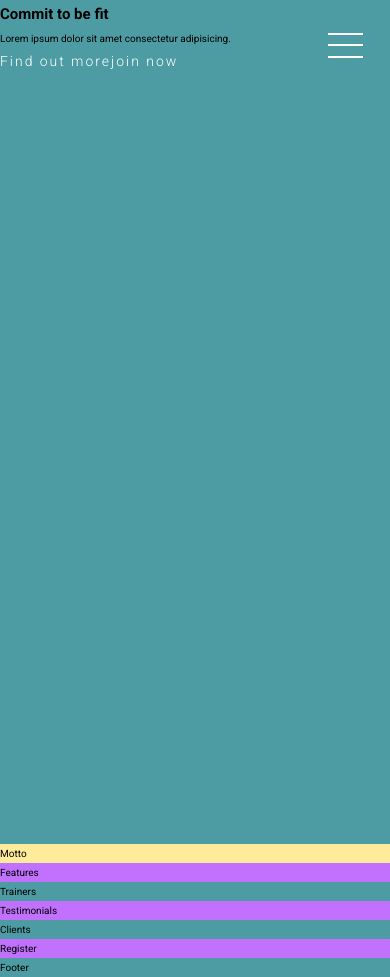
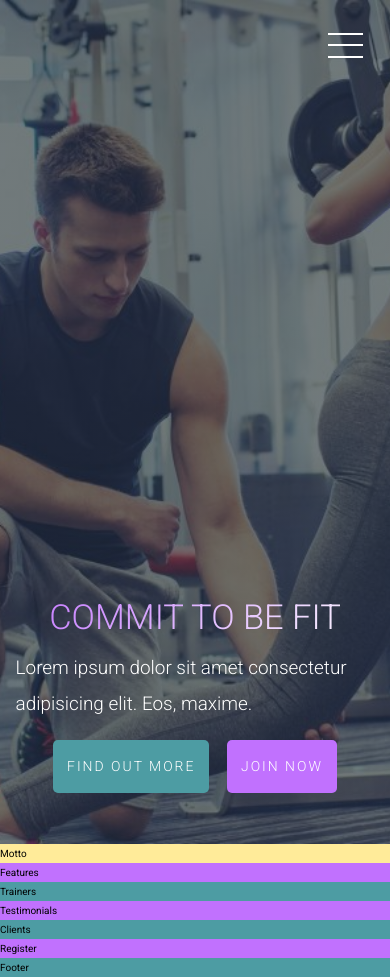
Before and after one commit to joepasss/sass_study, a React (Create React App) app in the folder gym/: page / in a window 390 px wide. Built offline with nearby package versions, Linux system fonts and the light colour scheme.

Commit message:
Showcase desktop version desigin (no media queries)

```diff
--- a/gym/src/sections/showcase/Showcase.tsx
+++ b/gym/src/sections/showcase/Showcase.tsx
@@ -6,7 +6,7 @@ export const Showcase: FC = () => {
       <div className='showcase__content'>
         <h1 className='showcase__content--title'>Commit to be fit</h1>
         <p className='showcase__content--para'>
-          Lorem ipsum dolor sit amet consectetur adipisicing.
+          Lorem ipsum dolor sit amet consectetur adipisicing elit. Eos, maxime.
         </p>
         <div className='showcase__content--links'>
           <a href='#!'>Find out more</a>
--- a/gym/src/sections/showcase/_showcase.scss
+++ b/gym/src/sections/showcase/_showcase.scss
@@ -1,4 +1,109 @@
-section.showcase {
-  background-color: var(--color-tertiary);
+.showcase {
   grid-column: container-start / container-end;
+  background-image: linear-gradient(
+      var(--color-tertiary-m),
+      var(--color-tertiary-m)
+    ),
+    url('../../img/showcase/showcase-bg.jpg');
+
+  @extend %bg;
+  @extend %sec-padding;
+
+  display: flex;
+  justify-content: center;
+  align-items: flex-end;
+
+  &__content {
+    display: flex;
+    flex-direction: column;
+
+    &--title {
+      text-align: center;
+      font-size: font-size(large);
+      font-weight: font-weight(light);
+      background-image: linear-gradient(
+        135deg,
+        var(--color-secondary),
+        var(--color-quinary)
+      );
+
+      -webkit-background-clip: text;
+      background-clip: text;
+
+      -webkit-text-fill-color: transparent;
+      text-transform: uppercase;
+    }
+
+    &--para {
+      font-size: font-size(regular);
+      font-weight: font-weight(light);
+      margin-bottom: calc(1rem + 2vw);
+      color: var(--color-quinary);
+    }
+
+    &--links {
+      display: flex;
+      justify-content: center;
+
+      a:link,
+      a:visited {
+        font-size: font-size(small);
+        padding: calc(0.5rem + 1vh) calc(1rem + 1vw);
+        text-transform: uppercase;
+        position: relative;
+        border-radius: 0.5rem;
+        z-index: 1;
+        transition: all 0.5 ease-in-out;
+      }
+
+      a:link:first-child,
+      a:visited:first-child {
+        background-color: var(--color-tertiary);
+        border: 0.2rem solid --color-tertiary;
+        color: var(--color-quinary);
+        margin-right: calc(1rem + 2vw);
+      }
+
+      a:link:last-child,
+      a:visited:last-child {
+        background-color: var(--color-secondary);
+        border: 0.2rem solid --color-secondary;
+        color: var(--color-quinary);
+      }
+
+      a:link:first-child::before,
+      a:visited:first-child::before,
+      a:link:last-child::before,
+      a:visited:last-child::before {
+        content: '';
+        position: absolute;
+        top: 0;
+        left: 0;
+        height: 100%;
+        width: 100%;
+        background-color: var(--color-quinary);
+        border-radius: inherit;
+        z-index: -1;
+        transform: scale(0);
+        transition: all 0.5s ease-in-out;
+      }
+
+      a:hover:first-child::before,
+      a:active:first-child::before,
+      a:hover:last-child::before,
+      a:active:last-child::before {
+        transform: scale(1);
+      }
+
+      a:hover:first-child,
+      a:active:first-child {
+        color: var(--color-secondary);
+      }
+
+      a:hover:last-child,
+      a:active:last-child {
+        color: var(--color-tertiary);
+      }
+    }
+  }
 }
--- a/gym/src/styles/main-style.scss
+++ b/gym/src/styles/main-style.scss
@@ -10,6 +10,10 @@
   @media screen and (max-width: break-point(tablet)) {
     @content;
   }
+}
+
+::selection {
+  background-color: rgba(0, 0, 0, 0.3);
 }
 
 @import './reset';
@@ -27,6 +31,46 @@
 @import '../sections/register/register';
 @import '../sections/footer/footer';
 
+// Placeholder Styles
+// Background Properties
+%bg {
+  background-size: cover;
+  background-repeat: no-repeat;
+  background-position: center;
+}
+
+// Section Padding
+%sec-padding {
+  padding: 6vh 4vw;
+}
+
+// Section Heading (h2)
+%sec-heading {
+  font-size: font-size(medium);
+  font-weight: font-weight(light);
+  letter-spacing: 0.2rem;
+  color: var(--color-quinary);
+}
+
+// Section Paragraphs (p)
+%sec-para {
+  font-size: font-size(small);
+  color: var(--color-quinary);
+  font-family: $font-balsamiq;
+  letter-spacing: 0.2rem;
+}
+
+// Section h3
+%sec-h3 {
+  font-size: font-size(small);
+  color: var(--color-quinary);
+}
+
+// Section h4
+%sec-h4 {
+  color: var(--color-quinary);
+}
+
 // Dark Mode Smooth Transition For All HTML Element
 html.transition,
 html.transition *,
```
